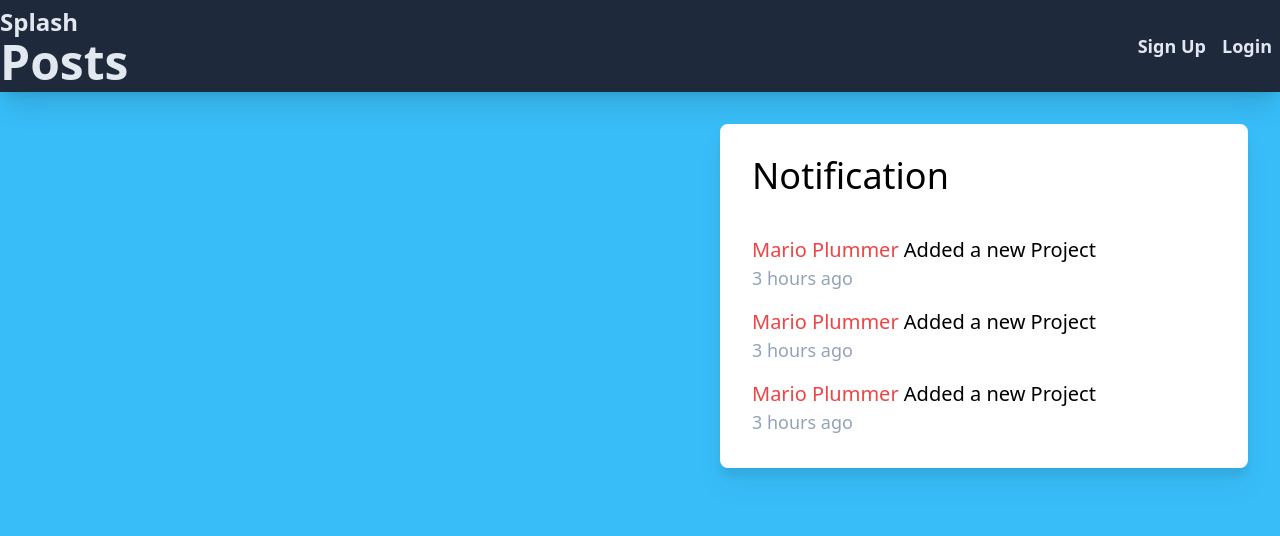
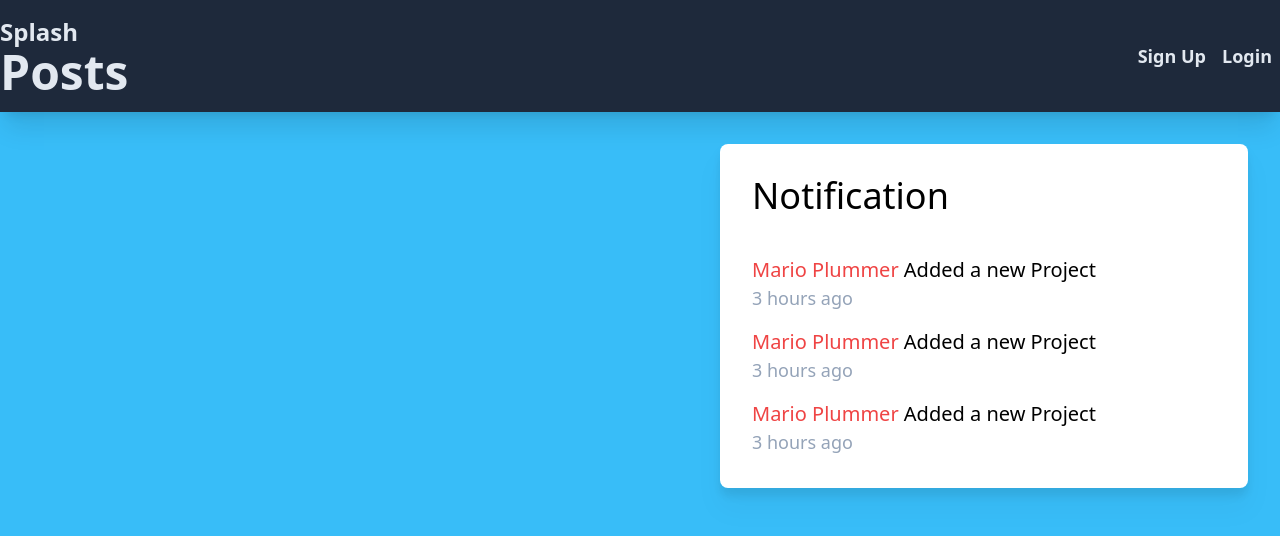
Before and after one commit to ferhatkplnn/react-firebase-post-app, a React (Vite) app: page / in a window 1280 px wide. Shown: the top 536 px of the page. Built offline with nearby package versions, Linux system fonts and the light colour scheme; no server answers; the database is empty.

Commit message:
Update Navbar styles and add conditional rendering based on user authentication status.

```diff
--- a/src/components/layout/Navbar.jsx
+++ b/src/components/layout/Navbar.jsx
@@ -4,13 +4,13 @@ import SignedOutLinks from "./SignedOutLinks";
 import { useSelector } from "react-redux";
 
 const styles = {
-  nav: `bg-slate-800 text-slate-200 shadow-xl`,
-  container: `container mx-auto  flex justify-between items-center `,
+  nav: `bg-slate-800 text-slate-200 shadow-xl h-28 flex justify-between items-center w-screen`,
+  container: `container mx-auto h-full flex justify-between items-center `,
   logo: `text-5xl font-semibold flex flex-col`,
 };
 
 const Navbar = () => {
-  const { user } = useSelector((state) => state.auth);
+  const { user, isFetching } = useSelector((state) => state.auth);
   return (
     <nav className={styles.nav}>
       <div className={styles.container}>
@@ -18,7 +18,7 @@ const Navbar = () => {
           <span className="text-2xl ">Splash</span> Posts
         </Link>
 
-        {user ? <SignedInLinks /> : <SignedOutLinks />}
+        {isFetching ? "" : user ? <SignedInLinks /> : <SignedOutLinks />}
       </div>
     </nav>
   );
```
